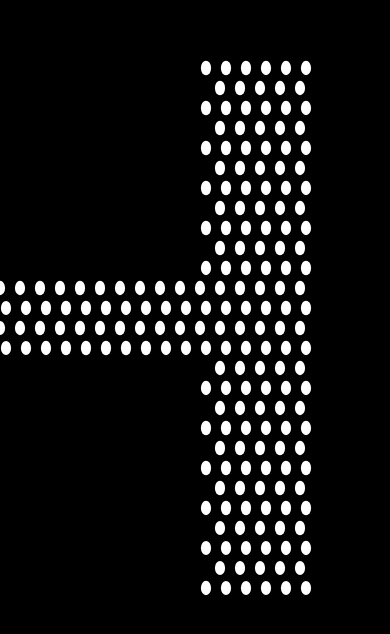
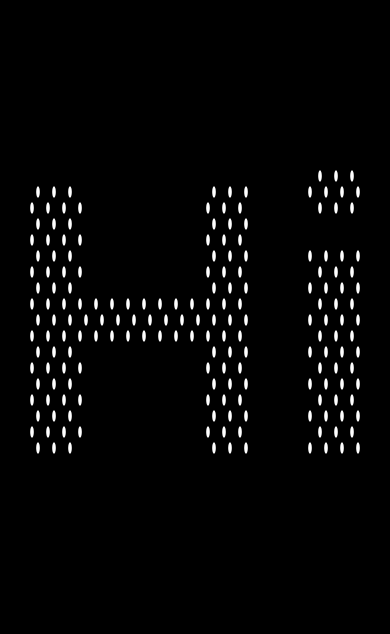
Before and after one commit to TokenKim92/KineticTypography01, a plain HTML site: page index.html in a window 390 px wide. Shown: the part 112-746 px from the top of the page. Drawn offline with Linux system fonts and the light colour scheme.

Commit message:
fix: interactive at mobile

```diff
--- a/src/dotKineticText.js
+++ b/src/dotKineticText.js
@@ -1,7 +1,7 @@
 import TextFrame from './textFrame.js';
 import Ripple from './ripple.js';
 import Dot from './dot.js';
-import { collide, posInRect, randomClickOnRect } from './utils.js';
+import { collide, posInRect, randomClickInRect } from './utils.js';
 
 export default class AppBuilder {
   dotRadius(dotRadius) {
@@ -42,6 +42,7 @@ export default class AppBuilder {
 
 class DotKineticText {
   static RADIUS = 10;
+  static MATCH_MEDIA = window.matchMedia('(max-width: 768px)').matches;
 
   #canvas;
   #ctx;
@@ -81,7 +82,7 @@ class DotKineticText {
     this.#dotRadius = dotRadius;
     this.#pixelSize = this.#dotRadius * 2;
     this.#rippleSpeed = rippleSpeed;
-    this.#pixelRatio = window.devicePixelRatio > 1 ? 2 : 1;
+    this.#pixelRatio = 1; // window.devicePixelRatio > 1 ? 2 : 1;
     this.#fontFormat = fontFormat;
     this.#text = text;
     this.#isRandomTextMode = isRandomTextMode;
@@ -113,7 +114,11 @@ class DotKineticText {
     this.#ctx.scale(this.#pixelRatio, this.#pixelRatio);
 
     this.addDotItemOnTextField();
-    this.onClick(randomClickOnRect(this.#textField));
+    if (DotKineticText.MATCH_MEDIA) {
+      this.onClick({ offsetX: 0, offsetY: 0 });
+    } else {
+      this.onClick(randomClickInRect(this.#textField));
+    }
   };
 
   animate = (curTime) => {
@@ -175,9 +180,12 @@ class DotKineticText {
   };
 
   onClick = (event) => {
-    // if (!posInRect({ x: event.offsetX, y: event.offsetY }, this.#textField)) {
-    //   return;
-    // }
+    if (
+      DotKineticText.MATCH_MEDIA &&
+      posInRect({ x: event.offsetX, y: event.offsetY }, this.#textField)
+    ) {
+      return;
+    }
 
     for (let i = 0; i < this.#dots.length; i++) {
       this.#dots[i].init();
--- a/src/main.js
+++ b/src/main.js
@@ -1,9 +1,16 @@
 import AppBuilder from './dotKineticText.js';
 
+const body = getComputedStyle(document.body);
+
+const dotRadius = body.getPropertyValue('--dot-radius');
+const rippleSpeed = body.getPropertyValue('--ripple-speed');
+const fontWidth = body.getPropertyValue('--font-width');
+const fontSize = body.getPropertyValue('--font-size');
+
 new AppBuilder()
-  .dotRadius(10)
-  .rippleSpeed(20)
-  .fontFormat({ width: 700, size: 800, name: 'Arial' })
+  .dotRadius(dotRadius)
+  .rippleSpeed(rippleSpeed)
+  .fontFormat({ width: fontWidth, size: fontSize, name: 'Arial' })
   .text('Hi')
   //.setRandomTextMode(true)
   .build();
--- a/src/utils.js
+++ b/src/utils.js
@@ -26,7 +26,7 @@ export function posInRect(pos, rect) {
   }
 }
 
-export function randomClickOnRect(rect) {
+export function randomClickInRect(rect) {
   const x = rect.left + Math.random() * rect.width;
   const y = rect.top + Math.random() * rect.height;
   return { offsetX: x, offsetY: y };
--- a/style.css
+++ b/style.css
@@ -1,3 +1,10 @@
+:root {
+  --dot-radius: 10;
+  --ripple-speed: 10;
+  --font-width: 800;
+  --font-size: 700;
+}
+
 * {
   outline: 0;
   margin: 0;
@@ -20,3 +27,12 @@ canvas {
   width: 100%;
   height: 100%;
 }
+
+@media screen and (max-width: 768px) {
+  :root {
+    --dot-radius: 8;
+    --ripple-speed: 4;
+    --font-width: 900;
+    --font-size: 380;
+  }
+}
```
